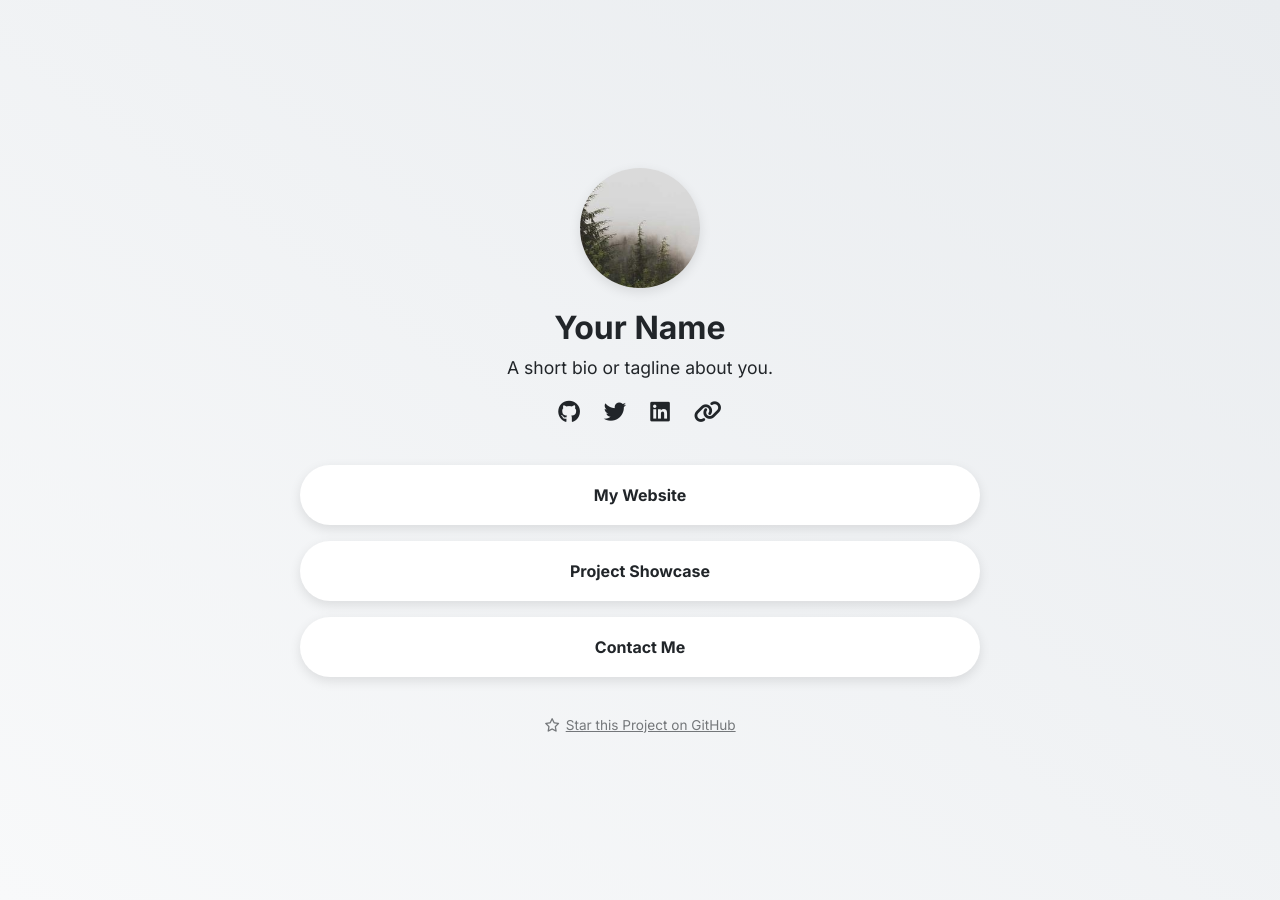
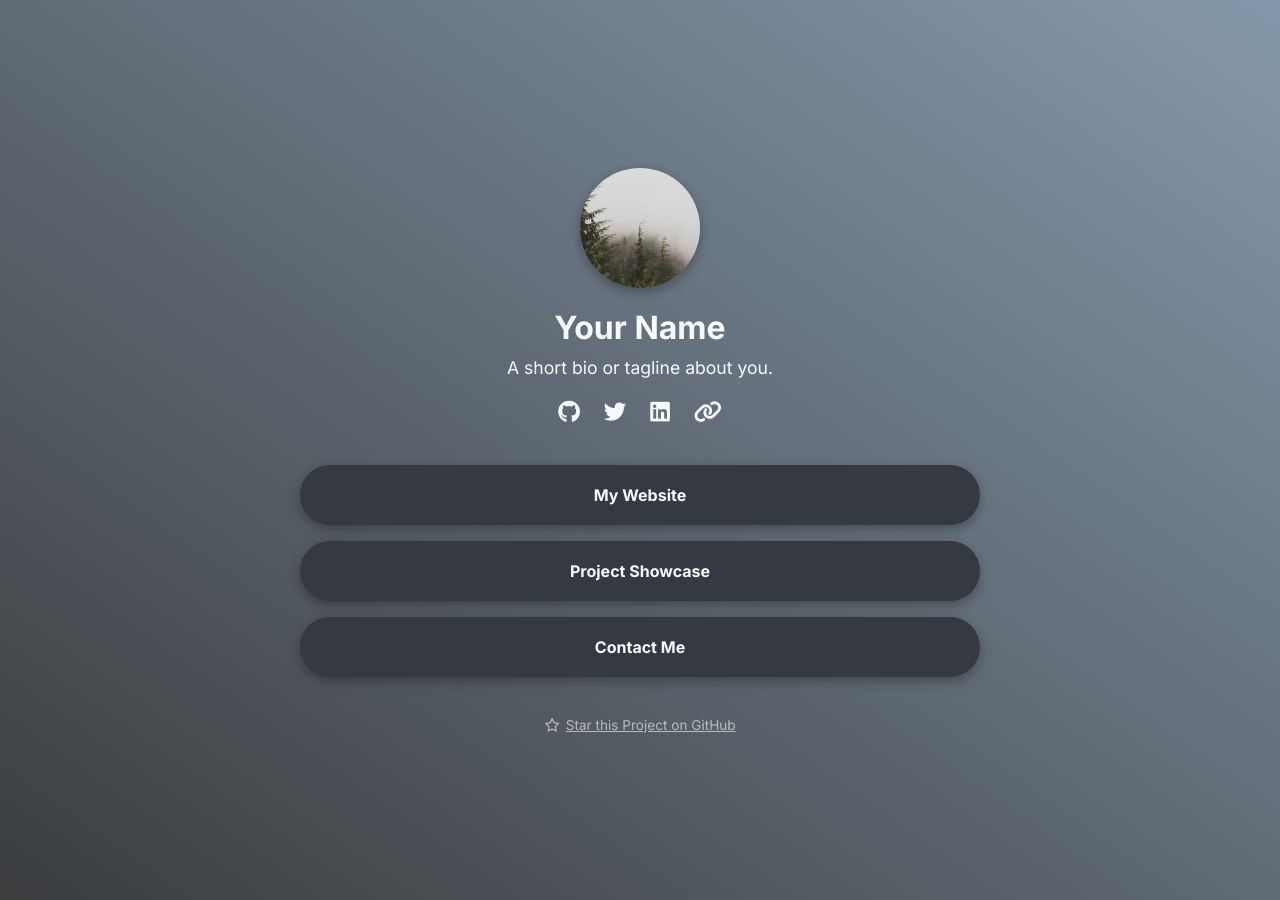
Before and after one commit to MrAdityaSaritaSingh/LinkMap, a Jekyll site: the page built from index.md, in a window 1280 px wide. Built offline with Jekyll 4.4.1, drawn with Linux system fonts in a browser that asks for light colours.

Commit message:
change in the dark theme

```diff
--- a/_config.yml
+++ b/_config.yml
@@ -16,7 +16,7 @@ profile_picture_url: "/assets/images/profile.jpg"
 # -- Appearance --
 # These settings control the look and feel of your page.
 
-skin: "default" # Options: default, dark, mint, ocean, or your own custom skin.
+skin: "dark" # Options: default, dark, mint, ocean, or your own custom skin.
 button_style: "filled" # Options: filled, outline, hard-shadow
 background_image: "" # Optional: Add a URL or local path to an image.
 
--- a/_sass/skins/dark.scss
+++ b/_sass/skins/dark.scss
@@ -1,6 +1,6 @@
 /* skins/dark.scss */
 :root {
-  --background-style: linear-gradient(to top right, #212529, #495057);
+  --background-style: linear-gradient(to top right, #3b3d3f, #8598ab);
   --text-color: #F8F9FA;
   --primary-color: #17A2B8;
   --button-color: #343A40;
```
